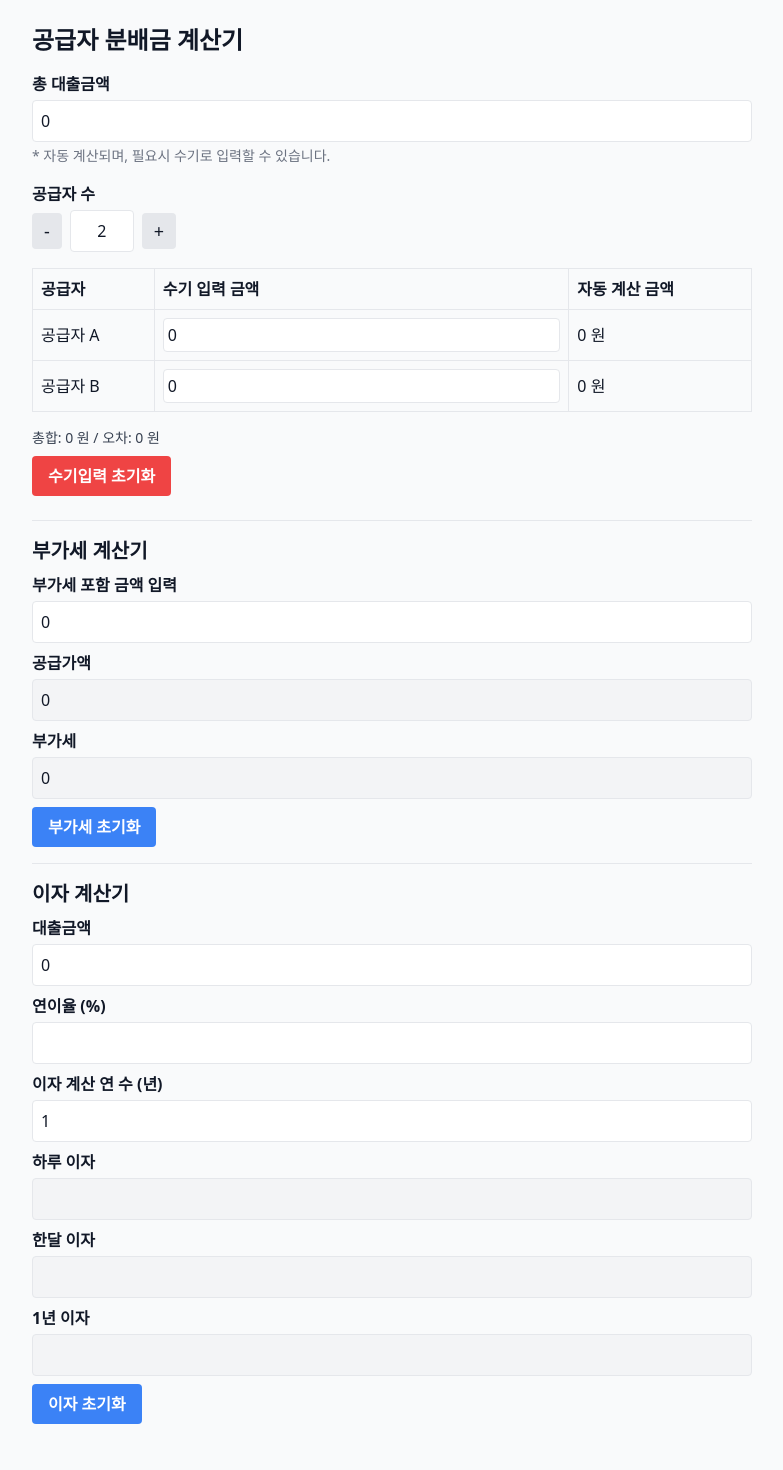
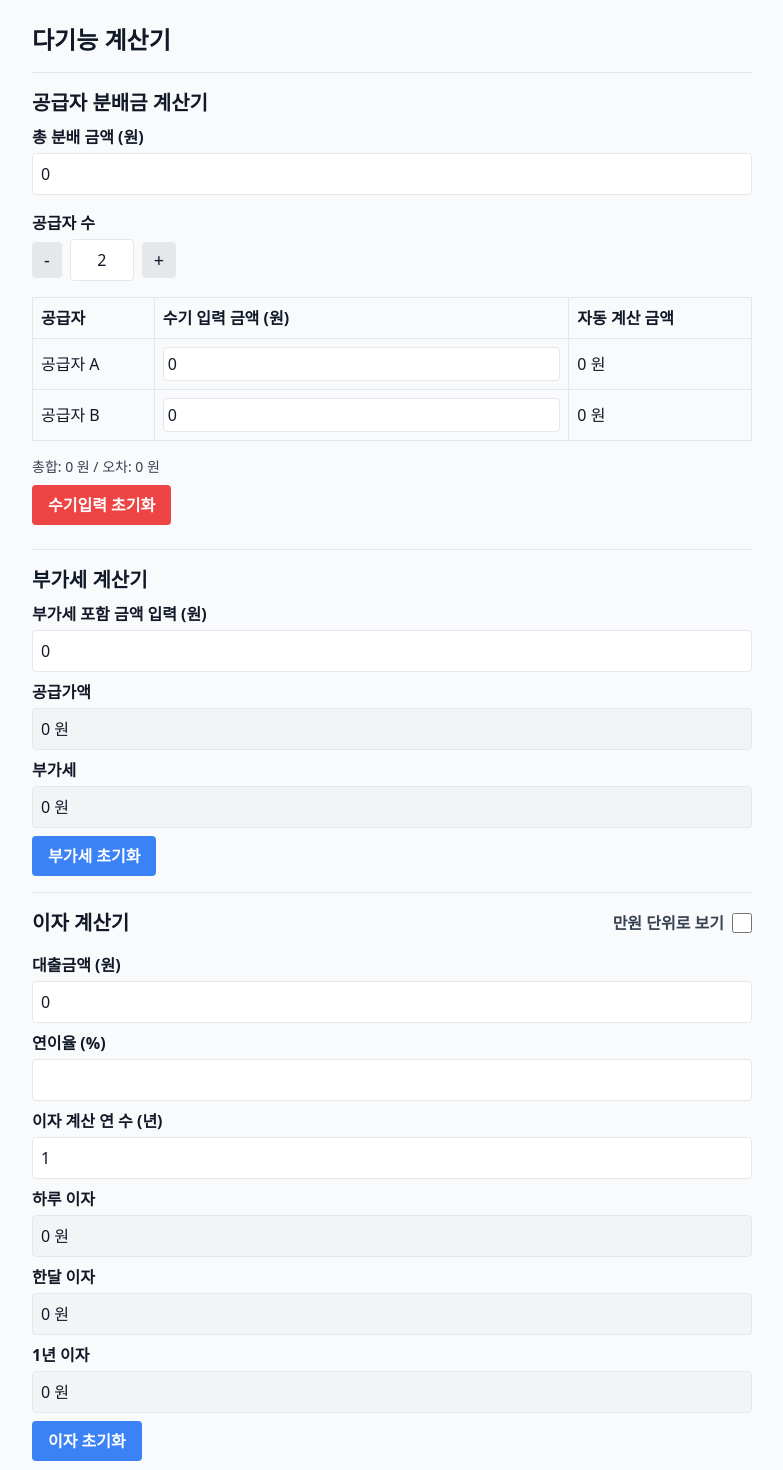
Before and after one commit to young626-jang/calc, a React (Create React App) app: page / in a window 1280 px wide. Shown: the top 1470 px of the page, without its empty margins (248-1031 px from the left). Built offline with nearby package versions, Linux system fonts and the light colour scheme.

Commit message:
Update App.js

```diff
--- a/src/App.js
+++ b/src/App.js
@@ -1,21 +1,24 @@
 import React, { useState, useEffect, useRef } from "react";
 
 export default function App() {
+  const [useManwonUnit, setUseManwonUnit] = useState(false);
+
   const [manualTotal, setManualTotal] = useState("");
   const [supplierCount, setSupplierCount] = useState(2);
   const [manualInputs, setManualInputs] = useState({});
   const [vatInput, setVatInput] = useState("");
-  const [vatOutput, setVatOutput] = useState("");
-  const [supplyAmount, setSupplyAmount] = useState("");
+
+  const [vatOutput, setVatOutput] = useState(0);
+  const [supplyAmount, setSupplyAmount] = useState(0);
 
   const [loanAmount, setLoanAmount] = useState("");
   const [annualRate, setAnnualRate] = useState("");
   const [years, setYears] = useState("1");
-  const [dailyInterest, setDailyInterest] = useState("");
-  const [monthlyInterest, setMonthlyInterest] = useState("");
-  const [yearlyInterest, setYearlyInterest] = useState("");
 
-  // --- 1. 새로운 상태 변수 추가 ---
+  const [dailyInterest, setDailyInterest] = useState(0);
+  const [monthlyInterest, setMonthlyInterest] = useState(0);
+  const [yearlyInterest, setYearlyInterest] = useState(0);
+
   const [dailyRateDisplay, setDailyRateDisplay] = useState("");
 
   const suppliers = Array.from({ length: supplierCount }, (_, i) => String.fromCharCode(65 + i));
@@ -23,6 +26,16 @@ export default function App() {
 
   const parseNumber = (value) => parseInt((value ?? '').toString().replace(/,/g, "")) || 0;
   const formatNumber = (value) => parseNumber(value).toLocaleString();
+
+  // '만 원' 단위 토글에 따라 이자 금액을 표시하는 함수
+  const displayInterestAmount = (amount) => {
+    const num = Number(amount) || 0;
+    if (useManwonUnit) {
+      const manwonValue = Math.round(num / 10000);
+      return `${manwonValue.toLocaleString()} 만 원`;
+    }
+    return `${num.toLocaleString()} 원`;
+  };
 
   const getFinalAmount = (key) => {
     const base = parseNumber(manualTotal);
@@ -65,8 +78,8 @@ export default function App() {
     const value = parseNumber(vatInput);
     const vat = Math.floor(value / 11);
     const supply = value - vat;
-    setVatOutput(formatNumber(vat));
-    setSupplyAmount(formatNumber(supply));
+    setVatOutput(vat);
+    setSupplyAmount(supply);
   }, [vatInput]);
 
   useEffect(() => {
@@ -78,18 +91,16 @@ export default function App() {
       const year = Math.floor(principal * rate * y);
       const month = Math.floor(year / 12 / y);
       const day = Math.floor(year / 365 / y);
-
-      setYearlyInterest(formatNumber(year));
-      setMonthlyInterest(formatNumber(month));
-      setDailyInterest(formatNumber(day));
+      setYearlyInterest(year);
+      setMonthlyInterest(month);
+      setDailyInterest(day);
     } else {
-      setYearlyInterest("");
-      setMonthlyInterest("");
-      setDailyInterest("");
+      setYearlyInterest(0);
+      setMonthlyInterest(0);
+      setDailyInterest(0);
     }
   }, [loanAmount, annualRate, years]);
 
-  // --- 2. 하루 이자율 계산을 위한 새로운 useEffect 로직 추가 ---
   useEffect(() => {
     const rate = parseFloat(annualRate);
     if (!isNaN(rate) && rate > 0) {
@@ -100,24 +111,24 @@ export default function App() {
     }
   }, [annualRate]);
 
-
   const totalLoanNumber = parseNumber(manualTotal);
   const distributedAmount = getTotalDistributed();
   const difference = distributedAmount - totalLoanNumber;
 
   return (
     <div className="p-6 max-w-3xl mx-auto">
-      <h1 className="text-2xl font-bold mb-4">공급자 분배금 계산기</h1>
+      <h1 className="text-2xl font-bold mb-4">다기능 계산기</h1>
 
+      <div className="border-t pt-4 mb-4">
+        <h2 className="text-xl font-bold mb-2">공급자 분배금 계산기</h2>
         <div className="mb-4">
-        <label className="block mb-1 font-semibold">총 대출금액</label>
+          <label className="block mb-1 font-semibold">총 분배 금액 (원)</label>
           <input
             type="text"
             value={formatNumber(manualTotal)}
             onChange={(e) => setManualTotal(e.target.value.replace(/[^0-9,]/g, ""))}
             className="w-full border p-2 rounded"
           />
-        <p className="text-sm text-gray-500 mt-1">* 자동 계산되며, 필요시 수기로 입력할 수 있습니다.</p>
         </div>
 
         <div className="mb-4">
@@ -151,7 +162,7 @@ export default function App() {
           <thead>
             <tr>
               <th className="border p-2">공급자</th>
-            <th className="border p-2">수기 입력 금액</th>
+              <th className="border p-2">수기 입력 금액 (원)</th>
               <th className="border p-2">자동 계산 금액</th>
             </tr>
           </thead>
@@ -182,14 +193,16 @@ export default function App() {
                     className="w-full border p-1 rounded"
                   />
                 </td>
-              <td className="border p-2">{formatNumber(getFinalAmount(key))} 원</td>
+                {/* --- (수정) 공급자 분배금은 항상 '원' 단위로 표시 --- */}
+                <td className="border p-2">{getFinalAmount(key).toLocaleString()} 원</td>
               </tr>
             ))}
           </tbody>
         </table>
 
+        {/* --- (수정) 총합/오차는 항상 '원' 단위로 표시 --- */}
         <div className="mb-2 text-sm text-gray-700 font-medium">
-        총합: {formatNumber(distributedAmount)} 원 / 오차: {formatNumber(difference)} 원
+          총합: {distributedAmount.toLocaleString()} 원 / 오차: {difference.toLocaleString()} 원
         </div>
 
         <div className="mb-6">
@@ -200,10 +213,11 @@ export default function App() {
             수기입력 초기화
           </button>
         </div>
+      </div>
 
-      <div className="mb-4 border-t pt-4">
+      <div className="border-t pt-4 mb-4">
         <h2 className="text-xl font-bold mb-2">부가세 계산기</h2>
-        <label className="block mb-1 font-semibold">부가세 포함 금액 입력</label>
+        <label className="block mb-1 font-semibold">부가세 포함 금액 입력 (원)</label>
         <input
           type="text"
           value={formatNumber(vatInput)}
@@ -211,24 +225,25 @@ export default function App() {
           className="w-full border p-2 rounded mb-2"
         />
         <label className="block mb-1 font-semibold">공급가액</label>
+        {/* --- (수정) 부가세/공급가액은 항상 '원' 단위로 표시 --- */}
         <input
           type="text"
-          value={supplyAmount}
+          value={`${supplyAmount.toLocaleString()} 원`}
           readOnly
           className="w-full border p-2 rounded mb-2 bg-gray-100"
         />
         <label className="block mb-1 font-semibold">부가세</label>
         <input
           type="text"
-          value={vatOutput}
+          value={`${vatOutput.toLocaleString()} 원`}
           readOnly
           className="w-full border p-2 rounded mb-2 bg-gray-100"
         />
         <button
           onClick={() => {
             setVatInput("");
-            setVatOutput("");
-            setSupplyAmount("");
+            setVatOutput(0);
+            setSupplyAmount(0);
           }}
           className="bg-blue-500 hover:bg-blue-600 text-white font-bold py-2 px-4 rounded"
         >
@@ -237,16 +252,28 @@ export default function App() {
       </div>
 
       <div className="mb-4 border-t pt-4">
-        <h2 className="text-xl font-bold mb-2">이자 계산기</h2>
+        <div className="flex justify-between items-center mb-4">
+          <h2 className="text-xl font-bold">이자 계산기</h2>
+          {/* --- (수정) 토글 스위치를 이자 계산기 섹션으로 이동 --- */}
+          <div className="flex items-center">
+            <label htmlFor="unit-toggle" className="mr-2 font-semibold text-gray-700">만원 단위로 보기</label>
+            <input
+              type="checkbox"
+              id="unit-toggle"
+              checked={useManwonUnit}
+              onChange={(e) => setUseManwonUnit(e.target.checked)}
+              className="h-5 w-5 rounded"
+            />
+          </div>
+        </div>
 
-        {/* --- 3. 계산된 하루 이자율을 보여주는 UI 추가 --- */}
         {dailyRateDisplay && (
           <p className="text-blue-600 font-semibold text-center bg-blue-50 p-3 rounded-md mb-4">
             {dailyRateDisplay}
           </p>
         )}
 
-        <label className="block mb-1 font-semibold">대출금액</label>
+        <label className="block mb-1 font-semibold">대출금액 (원)</label>
         <input
           type="text"
           value={formatNumber(loanAmount)}
@@ -270,10 +297,11 @@ export default function App() {
           className="w-full border p-2 rounded mb-2"
         />
 
+        {/* --- (수정 없음) 이자 계산기 결과는 토글에 따라 변경됨 --- */}
         <label className="block mb-1 font-semibold">하루 이자</label>
         <input
           type="text"
-          value={dailyInterest}
+          value={displayInterestAmount(dailyInterest)}
           readOnly
           className="w-full border p-2 rounded mb-2 bg-gray-100"
         />
@@ -281,7 +309,7 @@ export default function App() {
         <label className="block mb-1 font-semibold">한달 이자</label>
         <input
           type="text"
-          value={monthlyInterest}
+          value={displayInterestAmount(monthlyInterest)}
           readOnly
           className="w-full border p-2 rounded mb-2 bg-gray-100"
         />
@@ -289,7 +317,7 @@ export default function App() {
         <label className="block mb-1 font-semibold">{years || 1}년 이자</label>
         <input
           type="text"
-          value={yearlyInterest}
+          value={displayInterestAmount(yearlyInterest)}
           readOnly
           className="w-full border p-2 rounded mb-2 bg-gray-100"
         />
@@ -299,9 +327,6 @@ export default function App() {
             setLoanAmount("");
             setAnnualRate("");
             setYears("1");
-            setDailyInterest("");
-            setMonthlyInterest("");
-            setYearlyInterest("");
           }}
           className="bg-blue-500 hover:bg-blue-600 text-white font-bold py-2 px-4 rounded"
         >
```
Lines whose indentation alone changed are shown as unchanged.
